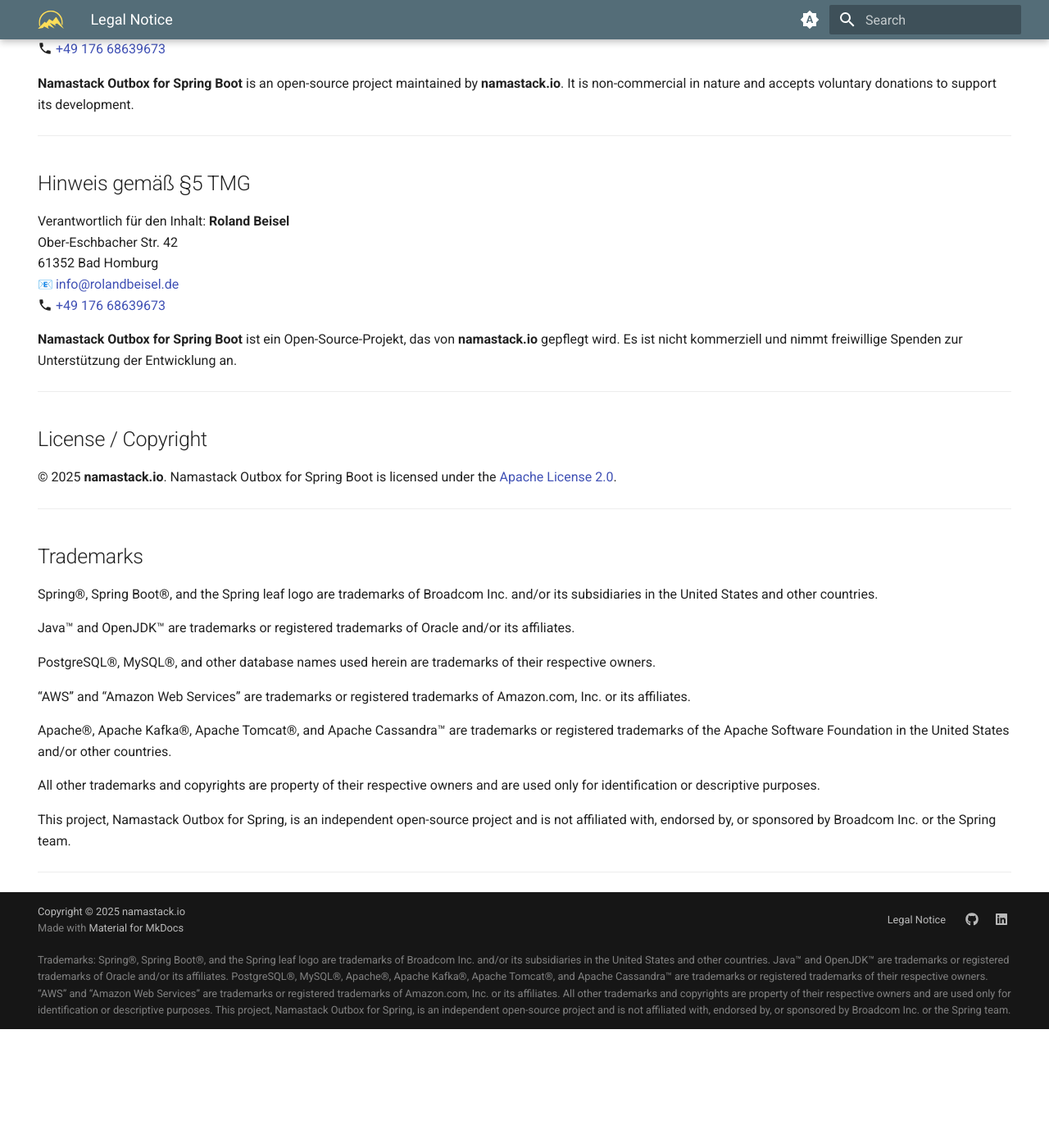
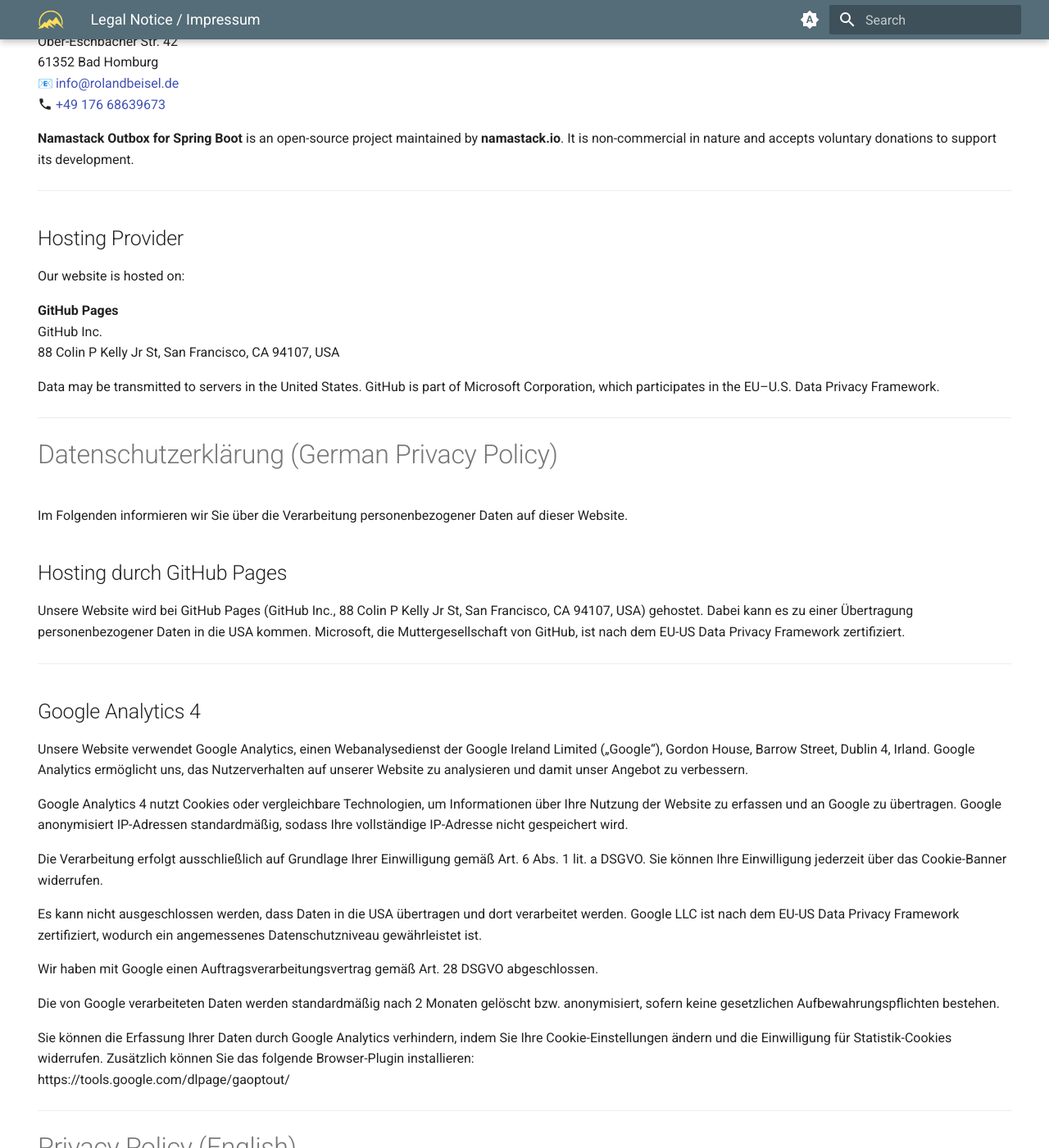
Before and after one commit to namastack/namastack-website, an MkDocs documentation site: the page built from docs/legal-notice.md, in a window 1280 px wide and 1400 px high, scrolled down 518 px. Shown: the whole window at 82% size. Built offline with MkDocs 1.6.1 and Material for MkDocs 9.7.7, drawn with Linux system fonts in a browser that asks for light colours; emoji names are drawn with the system emoji font; before the commit the page ends 1773 px from its top, so only the background shows below that; some of the changed text lies outside the part shown.

Commit message:
add cookie banner to docs and enable GA

```diff
--- a/docs/legal-notice.md
+++ b/docs/legal-notice.md
@@ -4,19 +4,21 @@ hide:
   - toc
 ---
 
-# Legal Notice
+# Legal Notice / Impressum
 
-**Namastack Outbox for Spring Boot** is Free and Open Source Software. The project is maintained
-by **Roland Beisel**, who is responsible for its ongoing development. Namastack Outbox for Spring
-Boot provides a robust and reliable solution for event-driven message handling and outbox pattern
-implementations in modern applications.
+**Namastack Outbox for Spring Boot** is Free and Open Source Software.
+The project is maintained by **Roland Beisel**, who is responsible for its ongoing development.
+Namastack Outbox for Spring Boot provides a robust and reliable solution for event-driven message
+handling and outbox pattern implementations in modern applications.
 
 The project is part of a broader open-source initiative and welcomes contributions, feedback, and
 voluntary donations to support its development and sustainability.
 
+_Last updated: February 2025_
+
 ---
 
-## Information according to § 5 TMG
+## Information according to § 5 TMG and § 18 Abs. 2 MStV
 
 **Roland Beisel**
 Ober-Eschbacher Str. 42
@@ -29,45 +31,127 @@ It is non-commercial in nature and accepts voluntary donations to support its de
 
 ---
 
-## Hinweis gemäß §5 TMG
+## Hosting Provider
 
-Verantwortlich für den Inhalt: **Roland Beisel**
-Ober-Eschbacher Str. 42
-61352 Bad Homburg
-:e-mail: [info@rolandbeisel.de](mailto:info@rolandbeisel.de)
-:material-phone: [+49 176 68639673](tel:+4917668639673)
+Our website is hosted on:
 
-**Namastack Outbox for Spring Boot** ist ein Open-Source-Projekt, das von **namastack.io** gepflegt
-wird. Es ist nicht kommerziell und nimmt freiwillige Spenden zur Unterstützung der Entwicklung an.
+**GitHub Pages**
+GitHub Inc.
+88 Colin P Kelly Jr St, San Francisco, CA 94107, USA
+
+Data may be transmitted to servers in the United States. GitHub is part of Microsoft Corporation,
+which participates in the EU–U.S. Data Privacy Framework.
 
 ---
 
-## License / Copyright
+# Datenschutzerklärung (German Privacy Policy)
 
-© 2025 **namastack.io**. Namastack Outbox for Spring Boot is licensed under
-the [Apache License 2.0](https://www.apache.org/licenses/LICENSE-2.0.html).
+Im Folgenden informieren wir Sie über die Verarbeitung personenbezogener Daten auf dieser Website.
+
+## Hosting durch GitHub Pages
+
+Unsere Website wird bei GitHub Pages (GitHub Inc., 88 Colin P Kelly Jr St, San Francisco, CA 94107,
+USA)
+gehostet. Dabei kann es zu einer Übertragung personenbezogener Daten in die USA kommen.
+Microsoft, die Muttergesellschaft von GitHub, ist nach dem EU-US Data Privacy Framework
+zertifiziert.
 
 ---
 
-## Trademarks
+## Google Analytics 4
+
+Unsere Website verwendet Google Analytics, einen Webanalysedienst der Google Ireland Limited
+(„Google“), Gordon House, Barrow Street, Dublin 4, Irland. Google Analytics ermöglicht uns,
+das Nutzerverhalten auf unserer Website zu analysieren und damit unser Angebot zu verbessern.
+
+Google Analytics 4 nutzt Cookies oder vergleichbare Technologien, um Informationen über Ihre Nutzung
+der Website zu erfassen und an Google zu übertragen. Google anonymisiert IP-Adressen standardmäßig,
+sodass Ihre vollständige IP-Adresse nicht gespeichert wird.
+
+Die Verarbeitung erfolgt ausschließlich auf Grundlage Ihrer Einwilligung gemäß Art. 6 Abs. 1 lit. a
+DSGVO.
+Sie können Ihre Einwilligung jederzeit über das Cookie-Banner widerrufen.
+
+Es kann nicht ausgeschlossen werden, dass Daten in die USA übertragen und dort verarbeitet werden.
+Google LLC ist nach dem EU-US Data Privacy Framework zertifiziert, wodurch ein angemessenes
+Datenschutzniveau gewährleistet ist.
+
+Wir haben mit Google einen Auftragsverarbeitungsvertrag gemäß Art. 28 DSGVO abgeschlossen.
+
+Die von Google verarbeiteten Daten werden standardmäßig nach 2 Monaten gelöscht bzw. anonymisiert,
+sofern keine gesetzlichen Aufbewahrungspflichten bestehen.
+
+Sie können die Erfassung Ihrer Daten durch Google Analytics verhindern, indem Sie Ihre
+Cookie-Einstellungen ändern und die Einwilligung für Statistik-Cookies widerrufen. Zusätzlich können
+Sie das folgende Browser-Plugin installieren:
+https://tools.google.com/dlpage/gaoptout/
+
+---
+
+# Privacy Policy (English)
+
+Below we explain how personal data is processed on this website.
+
+## Hosting via GitHub Pages
+
+Our website is hosted on GitHub Pages (GitHub Inc., 88 Colin P Kelly Jr St, San Francisco, CA 94107,
+USA).
+Data may be transferred to servers in the United States. GitHub is owned by Microsoft Corporation,
+which is certified under the EU–U.S. Data Privacy Framework.
+
+---
+
+## Google Analytics 4
+
+Our website uses Google Analytics, a web analytics service provided by Google Ireland Limited
+(“Google”), Gordon House, Barrow Street, Dublin 4, Ireland. Google Analytics enables us to analyze
+user behavior and improve our services accordingly.
+
+Google Analytics 4 uses cookies or similar technologies to collect information about your use of the
+website and transmit it to Google. IP addresses are anonymized by default in Google Analytics, so
+your full IP address is not stored.
+
+Processing is carried out exclusively on the basis of your consent pursuant to Art. 6 (1) (a) GDPR.
+You may withdraw your consent at any time via the cookie banner.
+
+It cannot be ruled out that data may be transferred to and processed in the United States.
+Google LLC is certified under the EU-U.S. Data Privacy Framework, ensuring an adequate level of data
+protection.
+
+We have concluded a data processing agreement with Google pursuant to Art. 28 GDPR.
+
+Data processed by Google is deleted or anonymized after 2 months by default, unless statutory
+retention obligations apply.
+
+You can prevent the collection of your data by Google Analytics by adjusting your cookie settings
+and
+withdrawing your consent for statistics cookies. Additionally, you can install the following browser
+plugin:
+https://tools.google.com/dlpage/gaoptout/
+
+---
+
+# License / Copyright
+
+© 2025 **namastack.io**.
+Namastack Outbox for Spring Boot is licensed under the
+[Apache License 2.0](https://www.apache.org/licenses/LICENSE-2.0.html).
+
+---
+
+# Trademarks
 
 Spring®, Spring Boot®, and the Spring leaf logo are trademarks of Broadcom Inc. and/or its
-subsidiaries in the United States and other countries.
+subsidiaries.
+Java™ and OpenJDK™ are trademarks of Oracle and/or its affiliates.
+PostgreSQL®, MySQL®, and other database names are trademarks of their respective owners.
+AWS™ and Amazon Web Services™ are trademarks of Amazon.com, Inc. or its affiliates.
+Apache®, Apache Kafka®, Apache Tomcat®, and Apache Cassandra™ are trademarks of the Apache Software
+Foundation.
 
-Java™ and OpenJDK™ are trademarks or registered trademarks of Oracle and/or its affiliates.
+All other trademarks are the property of their respective owners.
 
-PostgreSQL®, MySQL®, and other database names used herein are trademarks of their respective owners.
-
-“AWS” and “Amazon Web Services” are trademarks or registered trademarks of Amazon.com, Inc. or its
-affiliates.
-
-Apache®, Apache Kafka®, Apache Tomcat®, and Apache Cassandra™ are trademarks or registered
-trademarks of the Apache Software Foundation in the United States and/or other countries.
-
-All other trademarks and copyrights are property of their respective owners and are used only for
-identification or descriptive purposes.
-
-This project, Namastack Outbox for Spring, is an independent open-source project and is not
-affiliated with, endorsed by, or sponsored by Broadcom Inc. or the Spring team.
+This project is an independent open-source project and is not affiliated with, endorsed by, or
+sponsored by Broadcom Inc. or the Spring team.
 
 ---
--- a/mkdocs.yml
+++ b/mkdocs.yml
@@ -44,7 +44,9 @@ nav:
   - Quickstart: quickstart.md
   - Features: features.md
 
-copyright: 'Copyright &copy; 2025 namastack.io'
+copyright: >
+  Copyright &copy; 2025 namastack.io -
+  <a href="#__consent">Change cookie settings</a>
 
 plugins:
   - search
@@ -57,6 +59,16 @@ extra:
       link: https://github.com/namastack/namastack-outbox
     - icon: fontawesome/brands/linkedin
       link: https://www.linkedin.com/in/roland-beisel/
+  analytics:
+    provider: google
+    property: G-ZJ7CRV12C3
+  consent:
+    title: Cookie consent
+    description: >-
+      We use cookies to recognize your repeated visits and preferences, as well
+      as to measure the effectiveness of our documentation and whether users
+      find what they're searching for. With your consent, you're helping us to
+      make our documentation better.
 
 extra_css:
   - stylesheets/extra.css
```
